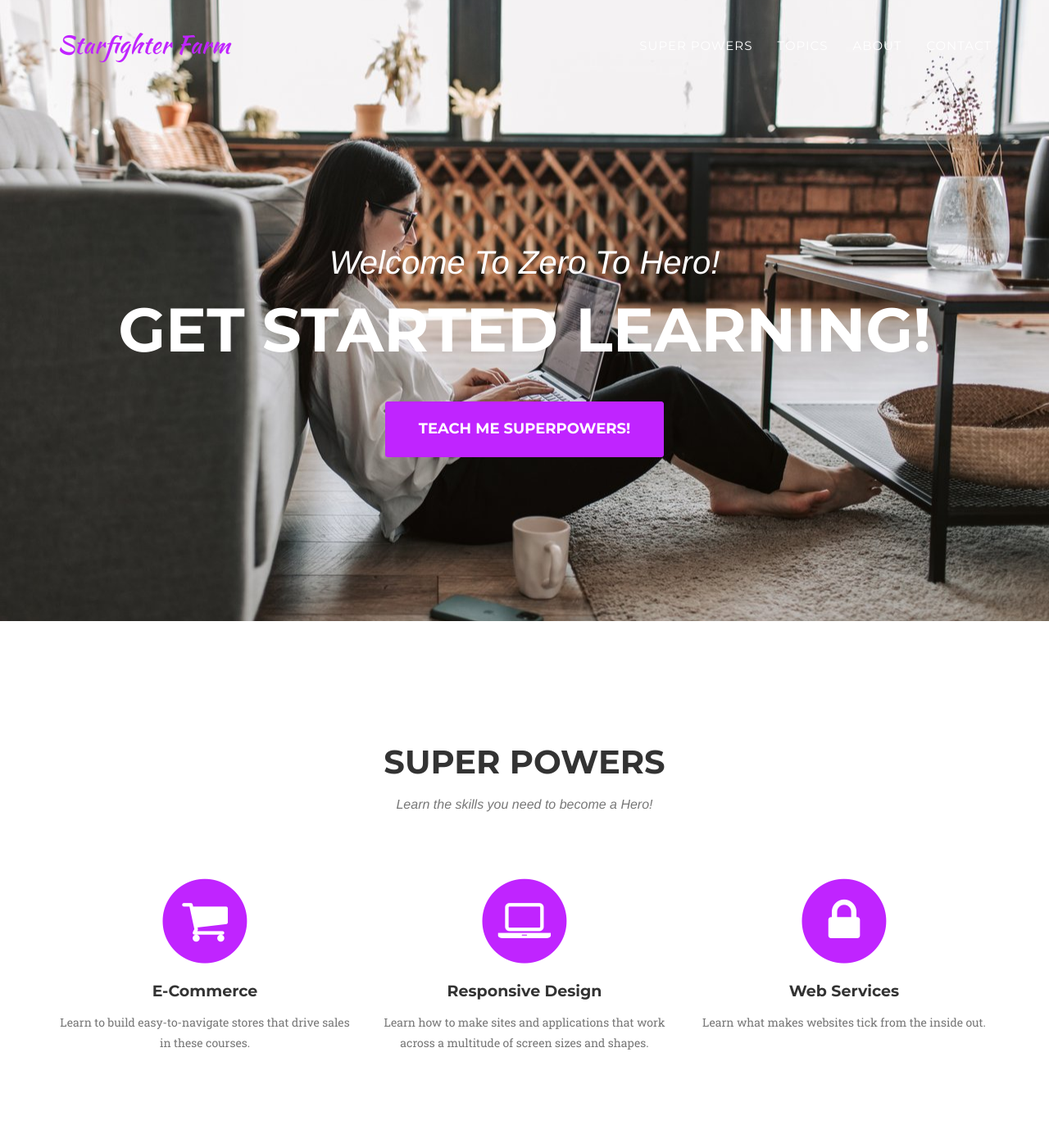
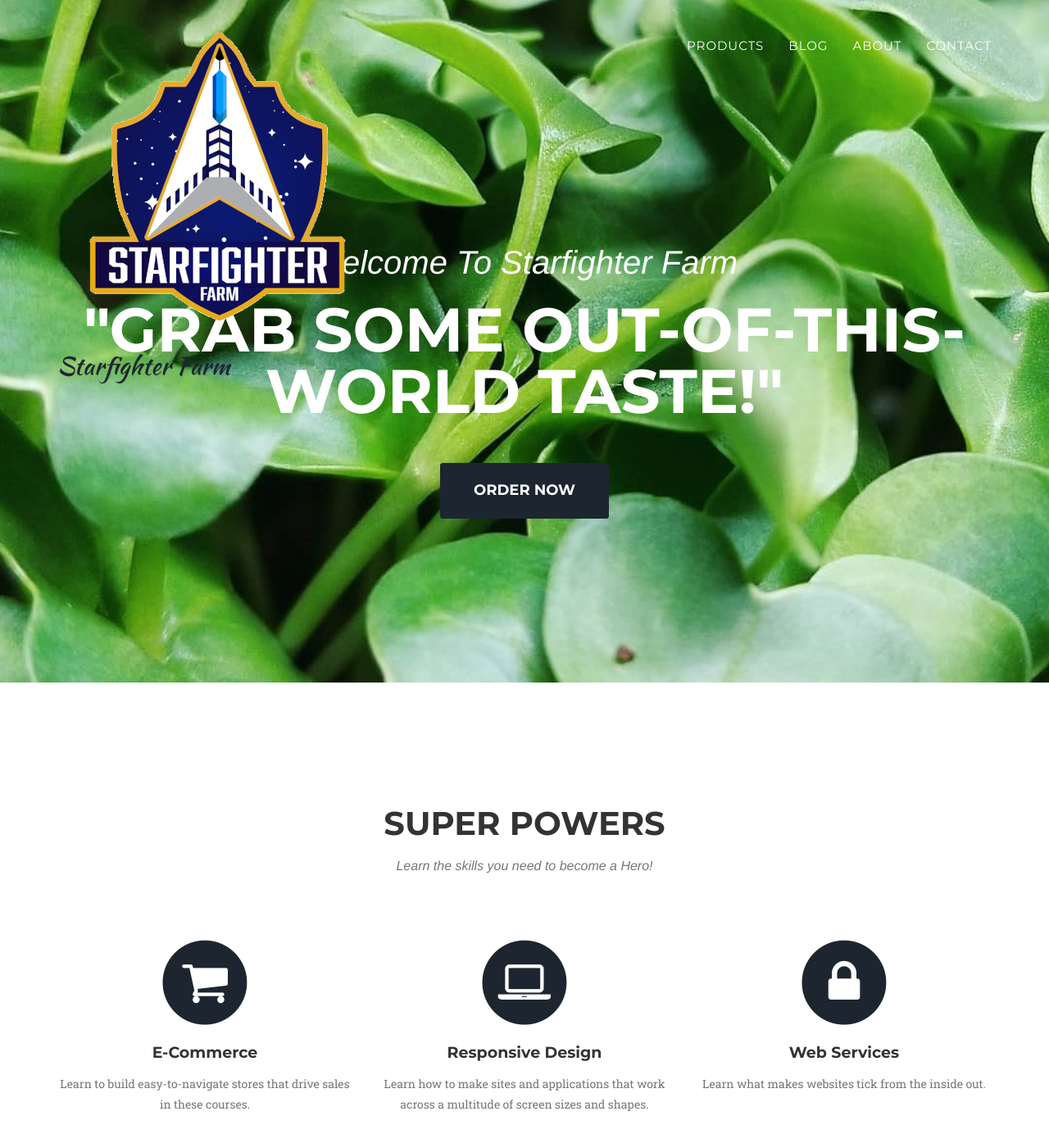
Before and after one commit to StarfighterFarm/sff-main, a Jekyll site: the page built from index.html, in a window 1280 px wide and 1400 px high. Shown: the top 1395 px of the window at 82% size. Built offline with Jekyll 4.4.1, drawn with Linux system fonts in a browser that asks for light colours; some web fonts are replaced; some of the changed text lies outside the part shown.

Commit message:
updated theme

```diff
--- a/_data/template.yml
+++ b/_data/template.yml
@@ -1,6 +1,6 @@
 # Color settings (hex-codes without the leading hash-tag)
 color:
-  primary: c024ff
+  primary: 1D2630
   secondary: fec503
   secondary-dark: 333
   muted: 777
--- a/_includes/about.html
+++ b/_includes/about.html
@@ -20,7 +20,7 @@
                                     <h4 class="subheading">Our Humble Beginnings</h4>
                                 </div>
                                 <div class="timeline-body">
-                                    <p class="text-muted">With Zero to Hero we don't expect you to know it all. Our training courses start out with the basics and a firm foundation to build into elite super powers!</p>
+                                    <p class="text-muted">At Starfighter Farm we don't expect you to know it all. Check out our blog posts to get started with the basics of what microgreens are and how you can use/eat them!</p>
                                 </div>
                             </div>
                         </li>
--- a/_includes/css/agency.css
+++ b/_includes/css/agency.css
@@ -269,7 +269,7 @@ header {
     text-align: center;
     color: #fff;
     background-attachment: scroll;
-    background-image: url('{{ site.baseurl }}/img/pexels-vlada-karpovich-4050296.jpg');
+    background-image: url('{{ site.baseurl }}/img/bg1.jpg');
     background-position: center center;
     background-repeat: none;
     -webkit-background-size: cover;
--- a/_includes/header.html
+++ b/_includes/header.html
@@ -9,6 +9,7 @@
                     <span class="icon-bar"></span>
                     <span class="icon-bar"></span>
                 </button>
+                <img src="img/logos/SFF-1word_1615828121.png" class="img-responsive img-centered" alt="Starfighter Farm Logo">
                 <a class="navbar-brand page-scroll" href="#page-top">{{site.title}}</a>
             </div>
 
@@ -19,10 +20,10 @@
                         <a href="#page-top"></a>
                     </li>
                     <li>
-                        <a class="page-scroll" href="#services">Super Powers</a>
+                        <a class="page-scroll" href="#services">Products</a>
                     </li>
                     <li>
-                        <a class="page-scroll" href="#portfolio">Topics</a>
+                        <a class="page-scroll" href="#portfolio">Blog</a>
                     </li>
                     <li>
                         <a class="page-scroll" href="#about">About</a>
@@ -44,9 +45,9 @@
     <header>
         <div class="container">
             <div class="intro-text">
-                <div class="intro-lead-in">Welcome To Zero To Hero!</div>
-                <div class="intro-heading">Get started learning!</div>
-                <a href="#services" class="page-scroll btn btn-xl">Teach Me Superpowers!</a>
+                <div class="intro-lead-in">Welcome To Starfighter Farm</div>
+                <div class="intro-heading">"Grab Some Out-Of-This-World Taste!"</div>
+                <a href="#services" class="page-scroll btn btn-xl">Order Now</a>
             </div>
         </div>
     </header>
```
Also changed, not shown: img/bg1.jpg (added), img/logos/SFF-1word_1615828121.png (added), 1 other file.
